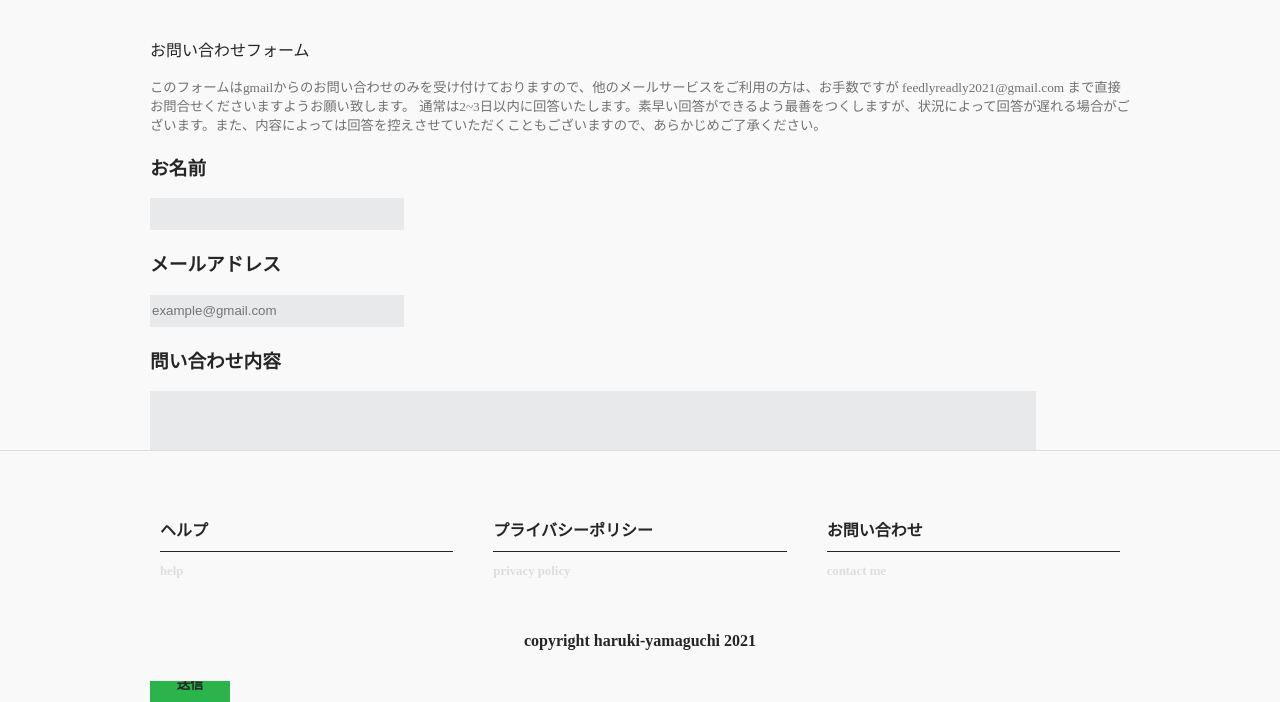
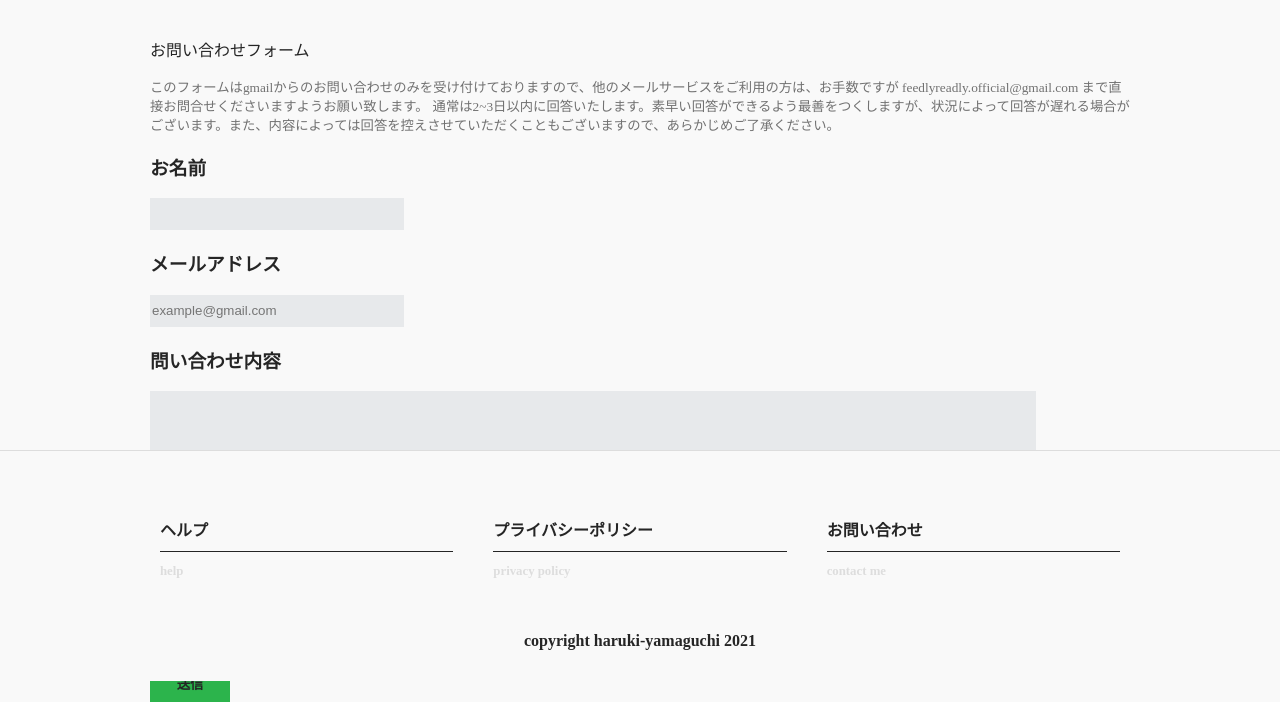
Before and after one commit to 8maguchi8ruki/FeedListener, a Flask app: page /contact/ in a window 1280 px wide. Shown: the part 119-821 px from the top of the page. Run offline with Flask 2, Linux system fonts and the light colour scheme; some libraries are stand-ins or nearby versions.

Commit message:
メールアドレス等を修正

```diff
--- a/templates/base.html
+++ b/templates/base.html
@@ -39,7 +39,7 @@
             <li class="policy"><a href="/policy">プライバシーポリシー</a></li>
             <li class="contact"><a href="/contact">お問い合わせ</a></li>
         </ul>
-        <p>copyright feedly-readly 2021</p>
+        <p>copyright feedly-readly 2022</p>
     </div>
 
     <div class="wrap">
--- a/templates/contact.html
+++ b/templates/contact.html
@@ -3,7 +3,7 @@
 
 <div class="wrap-content">
     <p>お問い合わせフォーム</p>
-    <small style="color: #717171;" >このフォームはgmailからのお問い合わせのみを受け付けておりますので、他のメールサービスをご利用の方は、お手数ですが feedlyreadly2021@gmail.com まで直接お問合せくださいますようお願い致します。</small>
+    <small style="color: #717171;" >このフォームはgmailからのお問い合わせのみを受け付けておりますので、他のメールサービスをご利用の方は、お手数ですが feedlyreadly.official@gmail.com まで直接お問合せくださいますようお願い致します。</small>
     <small style="color: #717171;" >通常は2~3日以内に回答いたします。素早い回答ができるよう最善をつくしますが、状況によって回答が遅れる場合がございます。また、内容によっては回答を控えさせていただくこともございますので、あらかじめご了承ください。</small>
     <form method="POST" action="/contact-success/" class="contact-form">
         <h3>お名前</h3>
```
